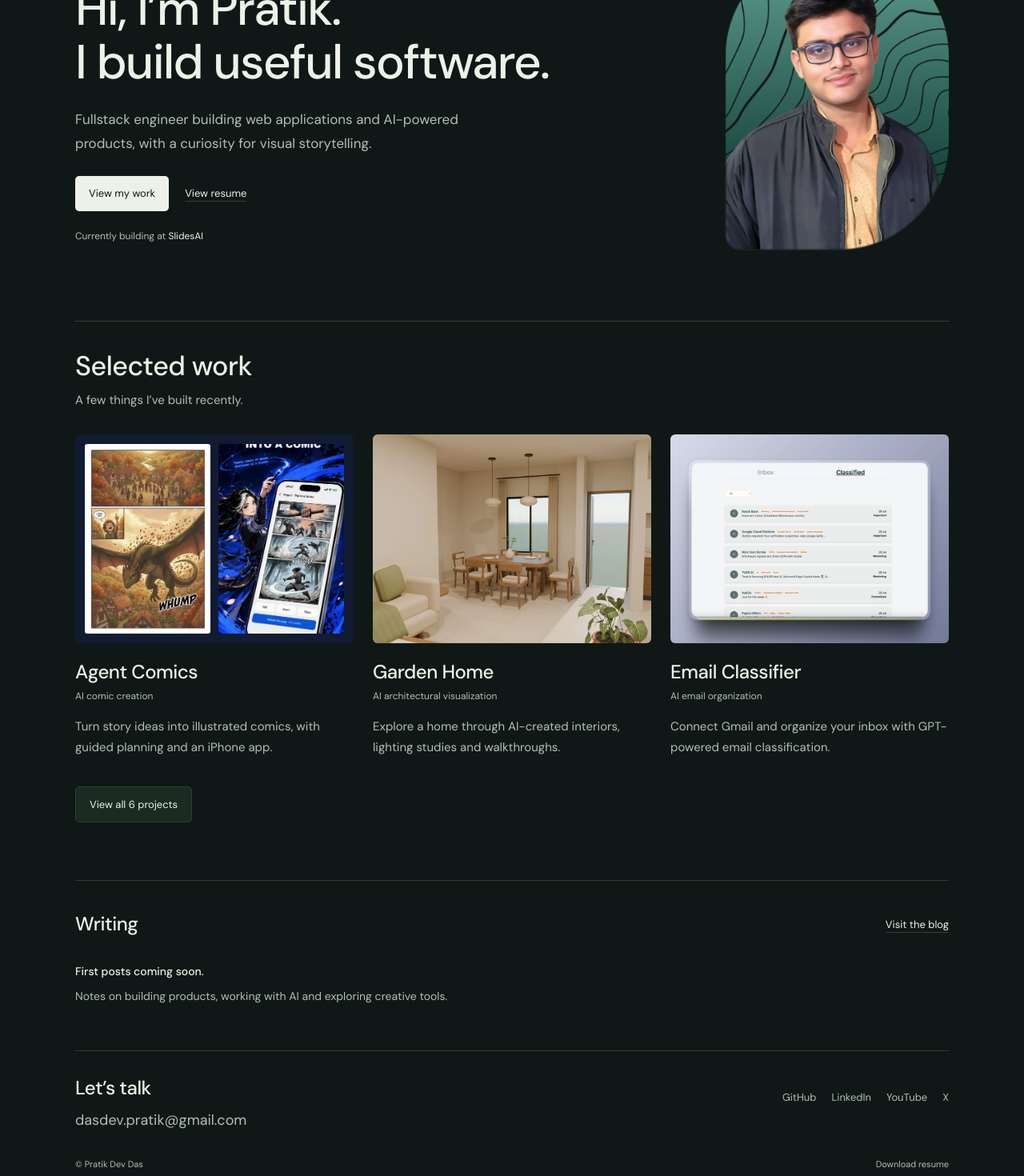
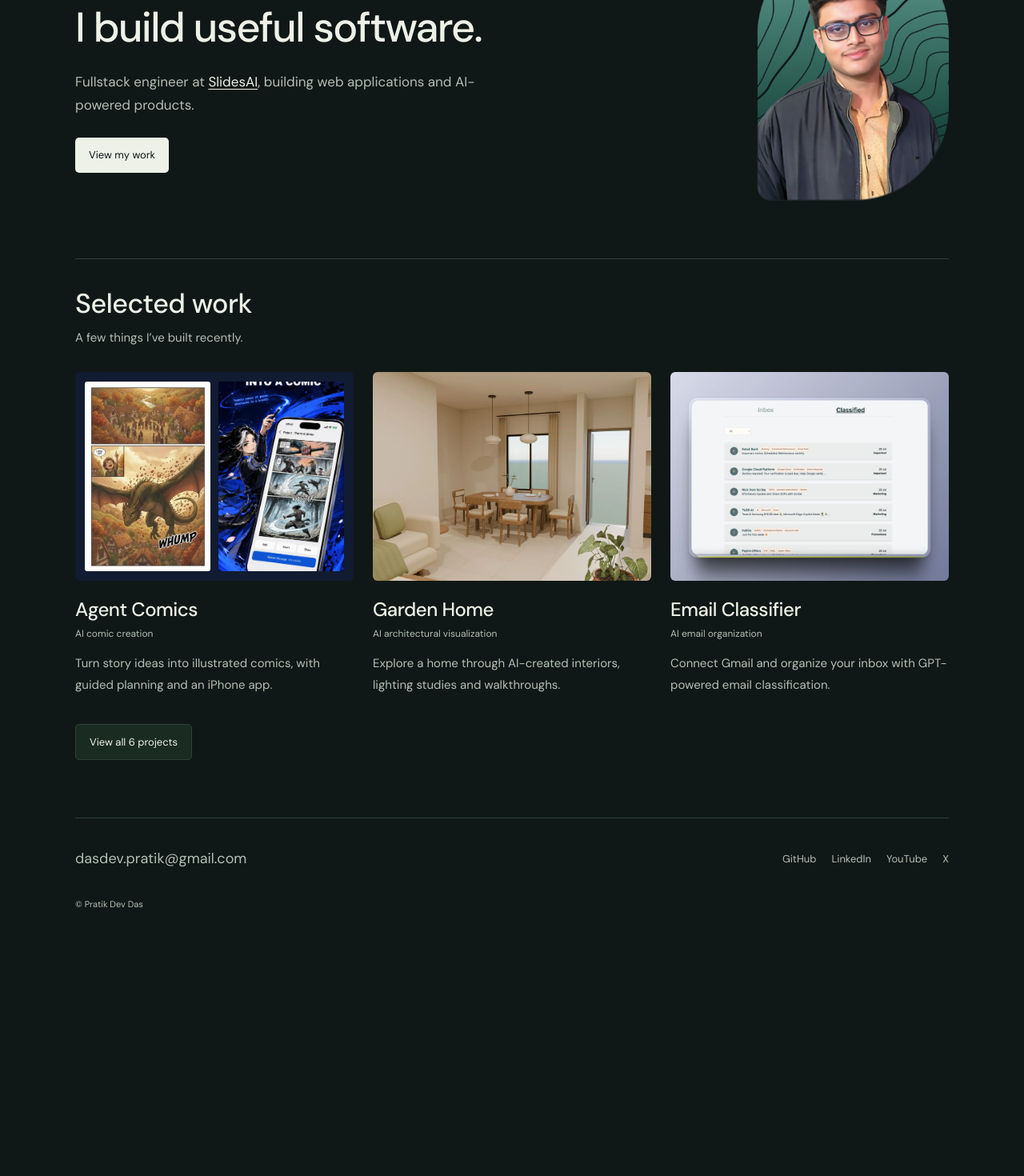
Before and after one commit to pratikdevdas/myportfolio, a Next.js app: page / in a window 1280 px wide. Shown: the part 240-1710 px from the top of the page at 80% size. After the commit the page ends 1408 px from the top, so only its background shows below. Built offline with nearby package versions, Linux system fonts and the light colour scheme.

Commit message:
Reduce competing content in homepage hero and footer

```diff
--- a/components/Layout/Footer.tsx
+++ b/components/Layout/Footer.tsx
@@ -8,12 +8,9 @@ export default function Footer() {
   return (
     <footer className="site-footer" id="contact">
       <div className="footer-main">
-        <div>
-          <h2>Let’s talk</h2>
-          <a className="contact-email" href="mailto:dasdev.pratik@gmail.com">
-            dasdev.pratik@gmail.com
-          </a>
-        </div>
+        <a className="contact-email" href="mailto:dasdev.pratik@gmail.com">
+          dasdev.pratik@gmail.com
+        </a>
         <nav aria-label="Social links">
           {socials.map(([label, url]) => (
             <a key={label} href={url} target="_blank" rel="noopener noreferrer">
@@ -24,9 +21,6 @@ export default function Footer() {
       </div>
       <div className="footer-bottom">
         <span>© Pratik Dev Das</span>
-        <a href="/resume.pdf" download="Pratik-Dev-Das-Resume.pdf">
-          Download resume
-        </a>
       </div>
     </footer>
   );
--- a/components/Layout/Hero.tsx
+++ b/components/Layout/Hero.tsx
@@ -5,44 +5,30 @@ export default function Hero() {
   return (
     <section className="hero">
       <div>
-        <p className="eyebrow">Engineer &amp; maker</p>
-        <h1>
-          Hi, I’m Pratik.
-          <br />I build useful software.
-        </h1>
+        <p className="hero-intro">Hi, I’m Pratik.</p>
+        <h1>I build useful software.</h1>
         <p className="hero-description">
-          Fullstack engineer building web applications and AI-powered products,
-          with a curiosity for visual storytelling.
-        </p>
-        <div className="hero-actions">
-          <Link className="action-primary" href="#projects">
-            View my work
-          </Link>
-          <a
-            className="text-link"
-            href="/resume.pdf"
-            target="_blank"
-            rel="noopener noreferrer"
-          >
-            View resume
-          </a>
-        </div>
-        <p className="current-work">
-          Currently building at{" "}
+          Fullstack engineer at{" "}
           <a
             href="https://www.slidesai.io/"
             target="_blank"
             rel="noopener noreferrer"
           >
             SlidesAI
-          </a>{" "}
+          </a>
+          , building web applications and AI-powered products.
         </p>
+        <div className="hero-actions">
+          <Link className="action-primary" href="#projects">
+            View my work
+          </Link>
+        </div>
       </div>
       <Image
         className="portrait"
         src={HeroImage}
         alt="Pratik Dev Das"
-        sizes="(max-width: 600px) 160px, 280px"
+        sizes="(max-width: 600px) 160px, 240px"
         priority
       />
     </section>
--- a/pages/index.tsx
+++ b/pages/index.tsx
@@ -31,6 +31,7 @@ export default function Home({ posts }: { posts: PostMeta[] }) {
           </Link>
         </div>
       </section>
+      {posts.length > 0 ? (
         <section className="writing-section">
           <div className="section-heading">
             <h2>Writing</h2>
@@ -40,6 +41,7 @@ export default function Home({ posts }: { posts: PostMeta[] }) {
           </div>
           <BlogList posts={posts} />
         </section>
+      ) : null}
     </SiteLayout>
   );
 }
--- a/styles/globals.css
+++ b/styles/globals.css
@@ -102,7 +102,7 @@ body {
   grid-template-columns: minmax(0, 1.8fr) minmax(210px, 1fr);
   gap: 44px;
   align-items: center;
-  padding: 80px 0 88px;
+  padding: 72px 0;
 }
 .eyebrow {
   font-family: ui-monospace, monospace;
@@ -164,17 +164,23 @@ body {
   font-size: 13px;
   min-height: 36px;
 }
-.hero .current-work {
-  margin-top: 22px;
-  font-size: 12px;
+.hero-intro {
+  font-size: 20px;
   color: var(--muted);
 }
-.current-work a {
+.site .hero h1 {
+  font-size: clamp(36px, 4.5vw, 52px);
+  margin: 12px 0 24px;
+  max-width: 600px;
+}
+.hero-description a {
   color: var(--ink);
+  text-decoration: underline;
+  text-underline-offset: 3px;
 }
 .portrait {
   width: 100%;
-  max-width: 280px;
+  max-width: 240px;
   height: auto;
   justify-self: end;
 }
@@ -309,16 +315,12 @@ body {
 .footer-main {
   display: flex;
   justify-content: space-between;
-  align-items: start;
+  align-items: center;
   flex-wrap: wrap;
   gap: 26px;
 }
-.site .writing-section h2,
-.site .site-footer h2 {
+.site .writing-section h2 {
   font-size: 24px;
-}
-.site-footer h2 {
-  margin-bottom: 12px;
 }
 .site .contact-email {
   display: inline-block;
@@ -332,7 +334,7 @@ body {
 .site-footer nav {
   color: var(--muted);
   gap: 19px;
-  padding-top: 8px;
+  padding-top: 0;
 }
 .footer-bottom {
   display: flex;
@@ -342,11 +344,6 @@ body {
   color: var(--muted);
   font-size: 11px;
   padding-top: 30px;
-}
-.footer-bottom a {
-  display: inline-flex;
-  align-items: center;
-  gap: 5px;
 }
 .page-heading {
   padding: 55px 0 38px;
```
Also changed, not shown: 2 other files (tests, documents, lock files or other folders). Lines whose indentation alone changed are shown as unchanged.
